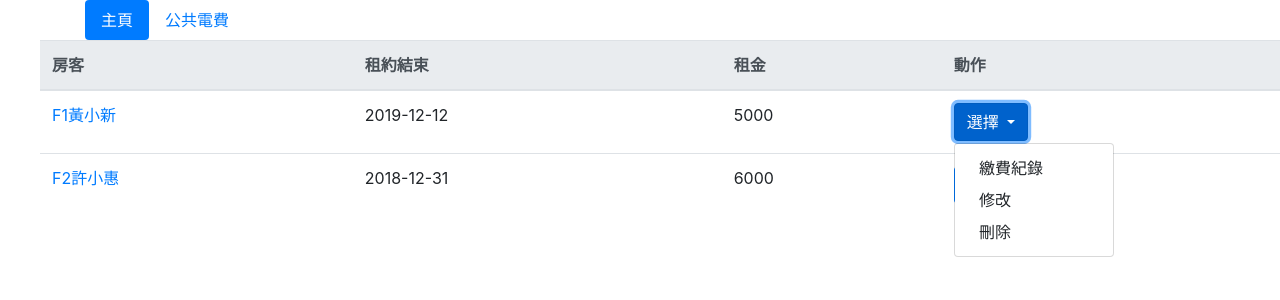
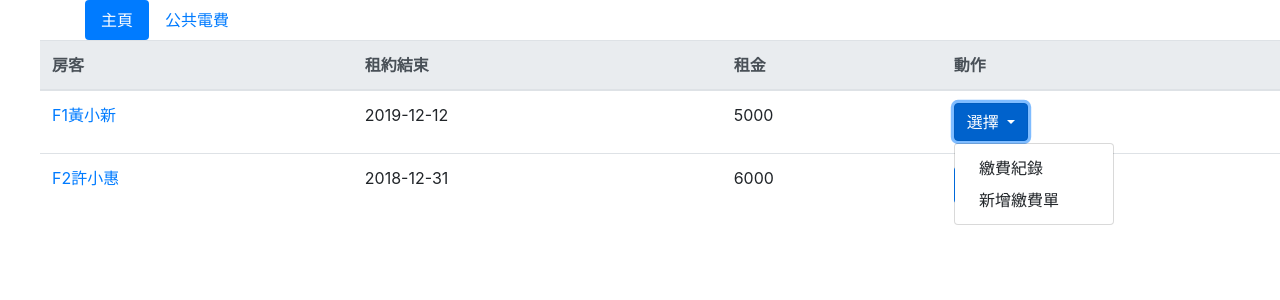
Before and after one commit to smallken99/mysite, a Django app: page /polls/ in a window 1280 px wide, after a click on "選擇". Shown: the top 300 px of the page. Run offline with Django 3.2, Linux system fonts and the light colour scheme; data comes from the database, SQL or seed files in the repository; both versions use the stored data as it was after the commit; some libraries are stand-ins or nearby versions.

Commit message:
可忽略修改

```diff
--- a/polls/models.py
+++ b/polls/models.py
@@ -63,3 +63,6 @@ class DTSF04(models.Model):
 	THIS_DEGREES = models.IntegerField(default=0) #	本次度數
 	ELECTRIC_AMT =  models.IntegerField(default=0) # 總電費金額
 	AVG_AMT =  models.IntegerField(default=0) # 平均分攤金額
+
+	def __str__(self):
+		return "<" + self.DASHBOARD + ">" + self.INPUT_DATE
--- a/polls/templates/polls/index.html
+++ b/polls/templates/polls/index.html
@@ -39,8 +39,7 @@
 					    </button>
 					    <div class="dropdown-menu">
 					      <a class="dropdown-item" href="/polls/list/{{sf01.id}}">繳費紀錄</a>
-					      <a class="dropdown-item" href="#">修改</a>
-					      <a class="dropdown-item" href="#">刪除	</a>
+					      <a class="dropdown-item" href="#">新增繳費單</a>
 					    </div>
 					  </div>
 					</div>
```
Also changed, not shown: db.sqlite3.
